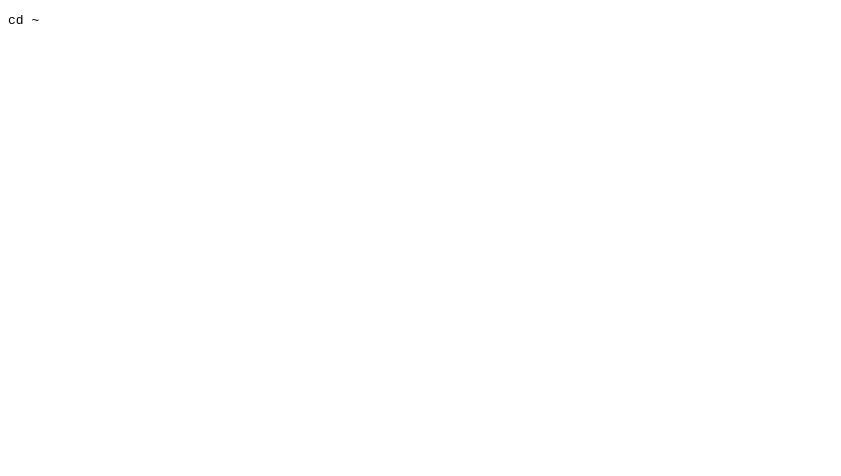
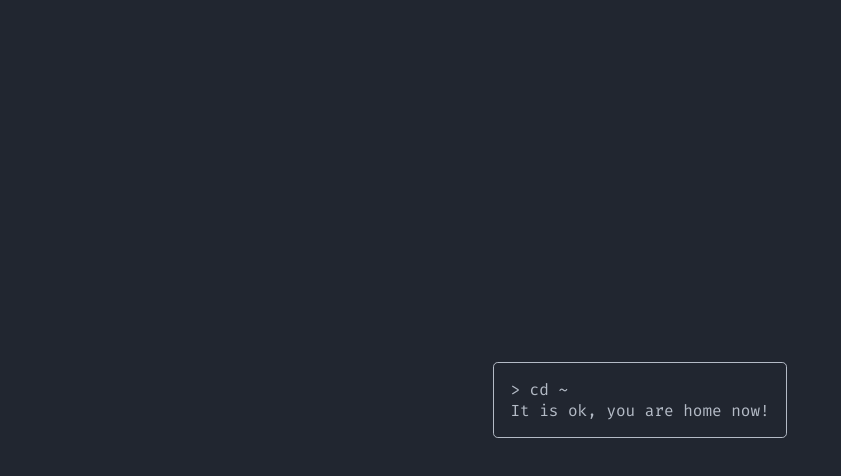
Before and after one commit to Nuhvi/nuhdev, a plain HTML site: page index.html in a window 1280 px wide. Shown: the whole page, without its empty margins (0-841 px from the left). Drawn offline with Linux system fonts and the light colour scheme.

Commit message:
some fun

```diff
--- a/index.html
+++ b/index.html
@@ -5,8 +5,39 @@
     <meta charset="UTF-8">
     <meta name="viewport" content="width=device-width, initial-scale=1">
     <!-- <link href="css/style.css" rel="stylesheet"> -->
+    <link rel="preconnect" href="https://fonts.googleapis.com">
+    <link rel="preconnect" href="https://fonts.gstatic.com" crossorigin>
+    <link href="https://fonts.googleapis.com/css2?family=Fira+Code" rel="stylesheet">
+    <style>
+      * {
+        margin: 0;
+        padding: 0
+      }
+      html, body {
+        height: 100%
+      }
+      body {
+        display: flex;
+        align-Items: center;
+        justify-content: center;
+        background-color: #212630;
+        color: #b4bbc6;
+      }
+      #terminal {
+        border: 1.5px solid;
+        padding: 1rem;
+        border-radius: .3rem;
+        height: 42px;
+      }
+      pre {
+        font-family: 'Fira Code', monospace;
+      }
+    </style>
   </head>
   <body>
-    <pre>cd ~</pre>
+    <div id='terminal'>
+      <pre>> cd ~</pre>
+      <pre>It is ok, you are home now!</pre>
+    </div>
   </body>
 </html>
```
